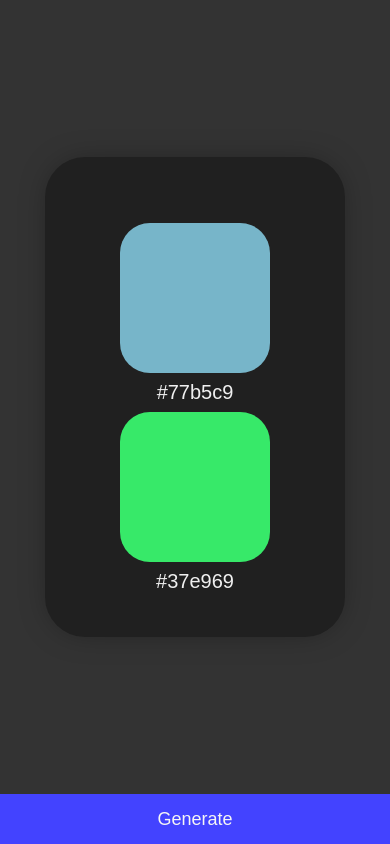
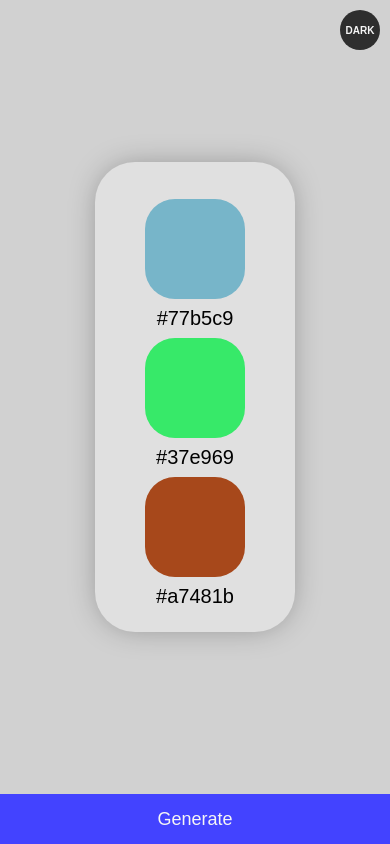
Before and after one commit to amirkh84/Pair-Color-Generator, a plain HTML site: page index.html in a window 390 px wide. Drawn offline with Linux system fonts and the light colour scheme.

Commit message:
added a new color and added dark mode

```diff
--- a/assets/css/main.css
+++ b/assets/css/main.css
@@ -13,30 +13,41 @@ body {
     display: flex;
     justify-content: center;
     align-items: center;
-    background-color: #333333;
+    background-color: #d1d1d1;
+    transition: 250ms;
 }
 .container {
-    width: 800px;
+    width: 1000px;
     height: 600px;
-    background-color: #202020;
+    background-color: #e0e0e0;
     border-radius: 40px;
     display: flex;
     justify-content: space-around;
     flex-direction: column;
     align-items: center;
-    box-shadow: 0px 0px 30px -5px rgba(0, 0, 0, 0.342);
+    box-shadow: 0px 0px 30px -5px #00000057;
+    transition: 250ms;
 }
 .color1 {
     width: 300px;
     height: 300px;
     background-color: #0000ff;
     border-radius: 30px;
+    transition: 250ms;
 }
 .color2 {
     width: 300px;
     height: 300px;
     background-color: #fffb00;
     border-radius: 30px;
+    transition: 250ms;
+}
+.color3 {
+    width: 300px;
+    height: 300px;
+    background-color: #fffb00;
+    border-radius: 30px;
+    transition: 250ms;
 }
 .row {
     width: 100%;
@@ -54,32 +65,55 @@ body {
     border: none;
     border-radius: 10px;
 }
-.colum1 , .colum2 {
+.colum1 , .colum2 , .colum3 {
     display: flex;
     justify-content: center;
     align-items: center;
     flex-direction: column;
 }
-.hex1 , .hex2 {
+.hex1 , .hex2 , .hex3 {
     padding: 8px;
     border-radius: 8px;
     font-size: 20px;
-    color: #f0f0f0;
+    color: #000000;
+    transition: 250ms;
 }
 .generate {
     width: 300px;
 }
-@media screen and (max-width:630px) {
-    .row {
-        flex-direction: column;
-    }
-    .color1 , .color2 {
+.dark {
+    background-color: #303030;
+}
+.darkb {
+    background-color: #494949;
+}
+.darkp {
+    color: #f5f5f5;
+}
+.darkmode {
+    width: 40px;
+    height: 40px;
+    font-size: 10px;
+    border-radius: 100px;
+    display: flex;
+    justify-content: center;
+    align-items: center;
+    border: none;
+    font-weight: 600;
+    background-color: #2e2e2e;
+    color: whitesmoke;
+    position: absolute;
+    right: 10px;
+    top: 10px;
+}
+@media screen and (max-width:1028px) {
+    .color1 , .color2 , .color3 {
         width: 150px;
         height: 150px;
     }
     .container {
-        width: 300px;
-        height: 450px;
+        width: 550px;
+        height: 250px;
         padding-top: 30px;
         margin-bottom: 50px;
     }
@@ -94,3 +128,28 @@ body {
         margin: 0px;
     }
 }
+@media screen and (max-width:630px) {
+    .row {
+        flex-direction: column;
+    }
+    .color1 , .color2 , .color3 {
+        width: 100px;
+        height: 100px;
+    }
+    .container {
+        width: 200px;
+        height: 450px;
+        padding-top: 20px;
+        margin-bottom: 50px;
+    }
+    .generate {
+        position: fixed;
+        bottom: 0px;
+        width: 100%;
+        border-radius: 0px;
+    }
+    p {
+        padding: 0px;
+        margin: 0px;
+    }
+}
--- a/assets/js/app.js
+++ b/assets/js/app.js
@@ -1,17 +1,31 @@
 let color1 = document.querySelector(".color1");
 let color2 = document.querySelector(".color2");
+let color3 = document.querySelector(".color3");
 let hex1 = document.querySelector(".hex1");
 let hex2 = document.querySelector(".hex2");
+let hex3 = document.querySelector(".hex3");
+let container = document.querySelector(".container");
+let body = document.body;
 let generate = document.querySelector(".generate");
-let copy1 = document.querySelector(".copy1");
-let copy2 = document.querySelector(".copy2");
+let darkm = document.querySelector(".darkmode");
+function dark() {
+    container.classList.toggle("dark")
+    body.classList.toggle("darkb")
+    hex1.classList.toggle("darkp")
+    hex2.classList.toggle("darkp")
+    hex3.classList.toggle("darkp")
+};
 function color() {
     const randomColor = Math.floor(Math.random()*16777215).toString(16);
     color1.style.backgroundColor = "#" + randomColor;
     const randomColor2 = Math.floor(Math.random()*16777215).toString(16);
     color2.style.backgroundColor = "#" + randomColor2;
+    const randomColor3 = Math.floor(Math.random()*16777215).toString(16);
+    color3.style.backgroundColor = "#" + randomColor3;
     hex1.innerHTML = "#" + randomColor;
     hex2.innerHTML = "#" + randomColor2;
+    hex3.innerHTML = "#" + randomColor3;
 };
 color();
 generate.addEventListener("click" , color);
+darkm.addEventListener("click" , dark);
--- a/index.html
+++ b/index.html
@@ -8,6 +8,7 @@
         <link rel="stylesheet" href="assets/css/main.css">
     </head>
     <body>
+        <button class="darkmode">DARK</button>
         <section class="container">
             <section class="row">
                 <section class="colum1">
@@ -20,6 +21,11 @@
                     <p class="hex2"></p>
                     <!-- <button class="copy2">Copy(soon)</button> -->
                 </section>
+                <section class="colum3">
+                    <div class="color3"></div>
+                    <p class="hex3"></p>
+                <!-- <button class="copy2">Copy(soon)</button> -->
+                </section>
             </section>
             <button class="generate">Generate</button>
         </section>
```
